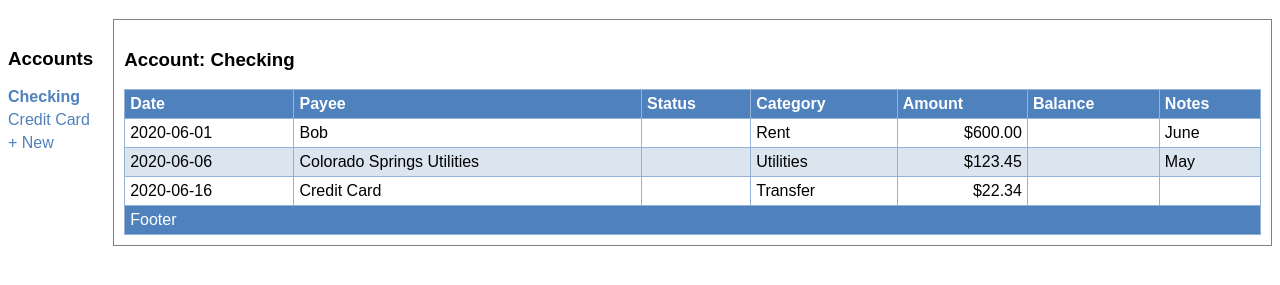
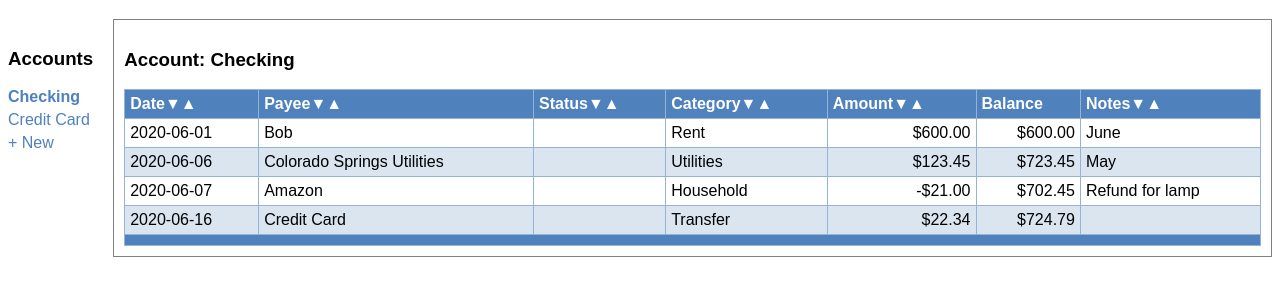
Before and after one commit to damonachey/VanillaRegister, a website built with Parcel: page index.html in a window 1280 px wide. Shown: the part 61-346 px from the top of the page. Built offline with nearby package versions, Linux system fonts and the light colour scheme.

Commit message:
added column sorting

```diff
--- a/src/data.js
+++ b/src/data.js
@@ -36,6 +36,14 @@ export const Data = {
   },
 
   loadTestData() {
+    this.newTransaction(
+      "Checking",
+      "2020-06-07",
+      "Amazon",
+      "Household",
+      -21,
+      "Refund for lamp"
+    );
     this.newTransaction("Checking", "2020-06-01", "Bob", "Rent", 600, "June");
     this.newTransaction(
       "Checking",
--- a/src/view.css
+++ b/src/view.css
@@ -33,12 +33,6 @@
   border-collapse: collapse;
 }
 
-.transactionList th,
-.transactionList td {
-  padding: 5px;
-  border: 1px solid #95b3d7;
-}
-
 .transactionList thead,
 .transactionList tfoot {
   color: #fff;
@@ -46,9 +40,19 @@
   text-align: left;
 }
 
-.transactionList tbody tr td[name="Amount"],
-.transactionList tbody tr td[name="Balance"] {
+.transactionList th,
+.transactionList td {
+  padding: 5px;
+  border: 1px solid #95b3d7;
+}
+
+.transactionList td[name="Amount"],
+.transactionList td[name="Balance"] {
   text-align: right;
+}
+
+.transactionList .clickable {
+  cursor: pointer;
 }
 
 .transactionList tr:nth-child(even) td {
--- a/src/view.js
+++ b/src/view.js
@@ -22,31 +22,52 @@ export const View = {
 const columns = [];
 
 function initializeColumns(data) {
-  var formatter = new Intl.NumberFormat("en-US", {
+  var currency = new Intl.NumberFormat("en-US", {
     style: "currency",
     currency: "USD"
   });
 
-  formatter.format(2500);
-  columns.push({ name: "Date", field: "date", getValue: d => d });
+  columns.push({
+    name: "Date",
+    property: "date",
+    getValue: d => d,
+    sortable: true
+  });
   columns.push({
     name: "Payee",
-    field: "payeeId",
-    getValue: id => data.payees.find(payee => payee.id === id).name
+    property: "payeeId",
+    getValue: id => data.payees.find(payee => payee.id === id).name,
+    sortable: true
   });
-  columns.push({ name: "Status", field: "status", getValue: s => s });
+  columns.push({
+    name: "Status",
+    property: "status",
+    getValue: s => s,
+    sortable: true
+  });
   columns.push({
     name: "Category",
-    field: "categoryId",
-    getValue: id => data.categories.find(category => category.id === id).name
+    property: "categoryId",
+    getValue: id => data.categories.find(category => category.id === id).name,
+    sortable: true
   });
   columns.push({
     name: "Amount",
-    field: "amount",
-    getValue: a => formatter.format(a)
+    property: "amount",
+    getValue: a => currency.format(a),
+    sortable: true
   });
-  columns.push({ name: "Balance", getValue: () => "" });
-  columns.push({ name: "Notes", field: "notes", getValue: n => n });
+  columns.push({
+    name: "Balance",
+    property: "balance",
+    getValue: b => currency.format(b)
+  });
+  columns.push({
+    name: "Notes",
+    property: "notes",
+    getValue: n => n,
+    sortable: true
+  });
 }
 
 function displayAccounts(data) {
@@ -91,18 +112,16 @@ function displayTransactions(data) {
     </table>
   `;
 
-  const transactionList = document.getElementById("transactionList");
-  transactionList.innerHTML = "";
-
   displayTransactionsAccountName(data);
 
-  const tableHeader = getTableHeader();
+  const transactionList = document.getElementById("transactionList");
+  const tableHeader = getTableHeader(data);
+  const tableBody = getTableBody(data);
+  const tableFooter = getTableFooter();
+
+  transactionList.innerHTML = "";
   transactionList.appendChild(tableHeader);
-
-  const tableBody = getTableBody(data);
   transactionList.appendChild(tableBody);
-
-  const tableFooter = getTableFooter();
   transactionList.appendChild(tableFooter);
 }
 
@@ -114,13 +133,44 @@ function displayTransactionsAccountName(data) {
   accountName.textContent = account ? account.name : "None";
 }
 
-function getTableHeader() {
+const propertyCompare = p => (a, b) => -(a[p] < b[p]) || +(a[p] > b[p]);
+const propertyCompareReverse = p => (b, a) => -(a[p] < b[p]) || +(a[p] > b[p]);
+let sortFunction = propertyCompare("date");
+
+function changeSortOrder(data, property, f) {
+  sortFunction = f(property);
+  View.display(data);
+}
+
+function getTableHeader(data) {
   const thead = document.createElement("thead");
   const tr = document.createElement("tr");
 
   for (const column of columns) {
     const th = document.createElement("th");
-    th.textContent = column.name;
+    const div = document.createElement("div");
+    const text = document.createElement("span");
+    const down = document.createElement("span");
+    const up = document.createElement("span");
+
+    text.textContent = column.name;
+
+    if (column.sortable) {
+      down.textContent = "▼";
+      up.textContent = "▲";
+      down.classList.add("clickable");
+      up.classList.add("clickable");
+    }
+
+    down.onclick = () =>
+      changeSortOrder(data, column.property, propertyCompare);
+    up.onclick = () =>
+      changeSortOrder(data, column.property, propertyCompareReverse);
+
+    div.appendChild(text);
+    div.appendChild(down);
+    div.appendChild(up);
+    th.appendChild(div);
     thead.appendChild(th);
   }
 
@@ -132,17 +182,24 @@ function getTableHeader() {
 function getTableBody(data) {
   const tbody = document.createElement("tbody");
 
-  const transactions = data.transactions.filter(
-    transaction => transaction.accountId === data.currentAccountId
-  );
+  const currentAccount = transaction =>
+    transaction.accountId === data.currentAccountId;
+  const transactions = data.transactions.filter(currentAccount);
+
+  transactions.sort(sortFunction);
+
+  let balance = 0;
 
   for (const transaction of transactions) {
+    balance += transaction.amount;
+    transaction.balance = balance;
+
     const tr = document.createElement("tr");
     tr.ondblclick = () => editTransaction(transaction.id);
 
     for (const column of columns) {
       const td = document.createElement("td");
-      const value = column.getValue(transaction[column.field]);
+      const value = column.getValue(transaction[column.property]);
       td.textContent = `${value || ""}`;
       td.setAttribute("name", column.name);
       tr.appendChild(td);
@@ -159,7 +216,7 @@ function getTableFooter() {
   const tr = document.createElement("tr");
   const td = document.createElement("td");
 
-  td.textContent = `Footer`;
+  td.textContent = "";
   td.setAttribute("colspan", columns.length);
 
   tr.appendChild(td);
```
